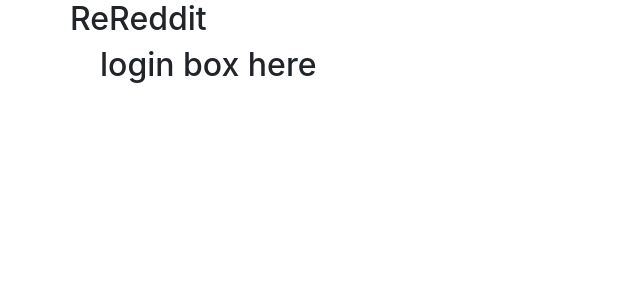
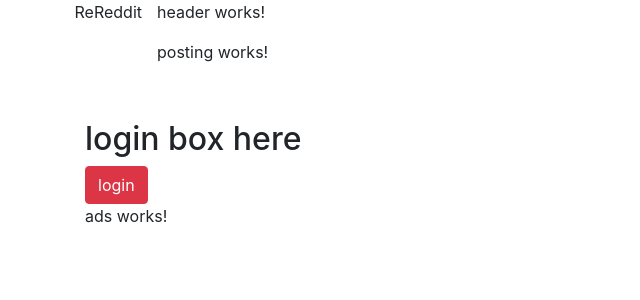
Before and after one commit to wvw999/clonesite, an Angular app: page / in a window 1280 px wide. Shown: the top 300 px of the page, without its empty margins (0-640 px from the left). Built offline with nearby package versions, Linux system fonts and the light colour scheme.

Commit message:
hating bootstrap and formatting with a big hatey frown

```diff
--- a/src/app/app.component.html
+++ b/src/app/app.component.html
@@ -1,30 +1,18 @@
-<!--The content below is only a placeholder and can be replaced.-->
 <div class="container">
   <div class="row">
-    <h2>{{ title }}</h2>
+    <p>&nbsp;</p>
+    <span>{{ title }}</span>
     <div class="col-md-9">
-      <div class="container" *ngFor="let header of headers">
-      {{ header }}
-      <span>&nbsp;</span>
-      </div>
-      <div class="container" *ngFor="let posting of postings">
-      {{ posting }}
-      <span>&nbsp;</span>
-      </div>
+      <span><app-header></app-header></span>
+      <span><app-posting></app-posting></span>
     </div>
     <div class="col-md-3">
-      <div class="container">
+      <p>&nbsp;</p>
       <h2>login box here</h2>
-      <span>&nbsp;</span>
-      </div>
-      <div class="container" *ngFor="let ad of ads">
-      {{ ad }}
-      <span>&nbsp;</span>
-      </div>
+      <button type="button" class="btn btn-danger">login</button>
+      <span><app-ads></app-ads></span>
     </div>
-
   </div>
-
 </div>
 
 <router-outlet></router-outlet>
--- a/src/styles.css
+++ b/src/styles.css
@@ -1 +1,13 @@
 /* You can add global styles to this file, and also import other style files */
+
+.nine {
+  min-width: 650;
+  max-width: 800;
+  min-height: 800;
+}
+
+.three {
+  min-width: 250;
+  max-width:300;
+  min-height: 800;
+}
```
